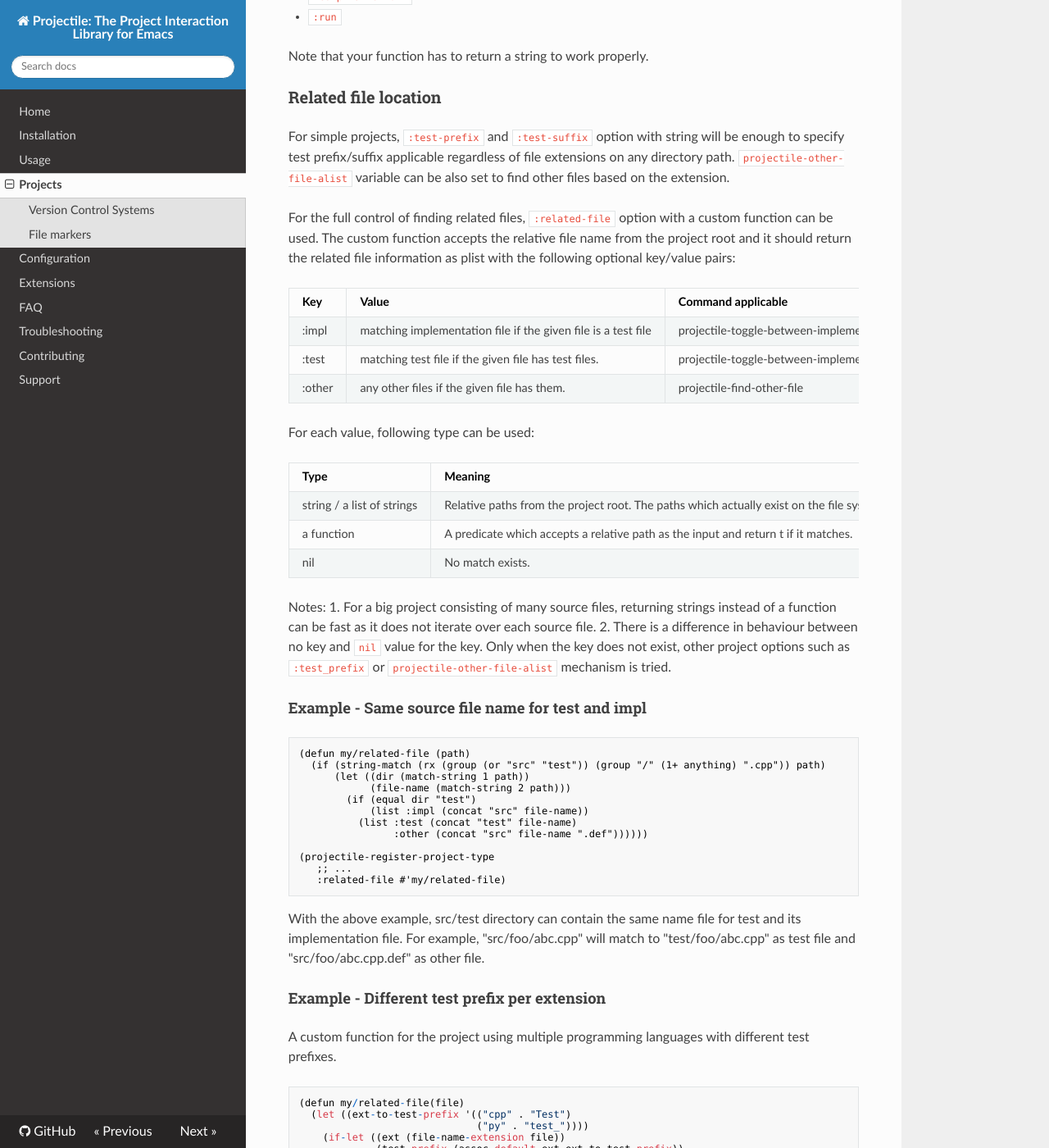
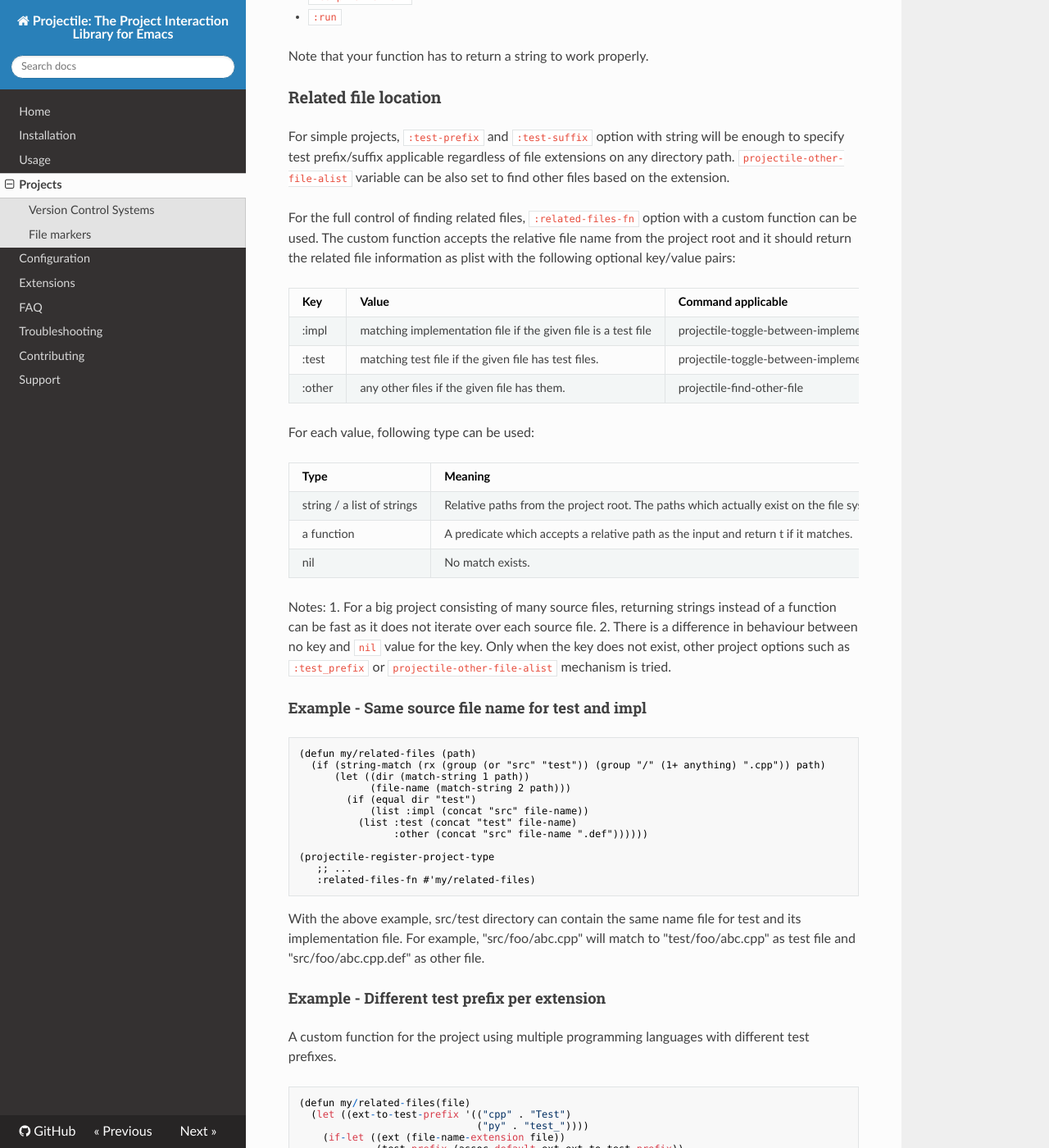
Before and after one commit to bbatsov/projectile, an MkDocs documentation site: the page built from doc/projects.md, in a window 1280 px wide and 1400 px high, scrolled down 3345 px. Shown: the whole window at 82% size. Built offline with MkDocs 1.6.1, drawn with Linux system fonts in a browser that asks for light colours; nearby versions of some CDN libraries; old or Windows-style settings are respelled for this version of MkDocs; some of the changed text lies outside the part shown.

Commit message:
Rename :related-file with :related-files-fn and add more comments

````diff
--- a/doc/projects.md
+++ b/doc/projects.md
@@ -79,18 +79,18 @@
 
 The available options are:
 
-Option           | Documentation
----------------- | -------------------------------------------------------------------------------------------
-:compilation-dir | A path, relative to the project root, from where to run the tests and compilation commands.
-:compile         | A command to compile the project.
-:configure       | A command to configure the project. `%s` will be substituted with the project root.
-:run             | A command to run the project.
-:src-dir         | A path, relative to the project root, where the source code lives.
-:test            | A command to test the project.
-:test-dir        | A path, relative to the project root, where the test code lives.
-:test-prefix     | A prefix to generate test files names.
-:test-suffix     | A suffix to generate test files names.
-:related-file    | A function to specify test/impl/other files in a more flexible way.
+Option            | Documentation
+------------------|--------------------------------------------------------------------------------------------
+:compilation-dir  | A path, relative to the project root, from where to run the tests and compilation commands.
+:compile          | A command to compile the project.
+:configure        | A command to configure the project. `%s` will be substituted with the project root.
+:run              | A command to run the project.
+:src-dir          | A path, relative to the project root, where the source code lives.
+:test             | A command to test the project.
+:test-dir         | A path, relative to the project root, where the test code lives.
+:test-prefix      | A prefix to generate test files names.
+:test-suffix      | A suffix to generate test files names.
+:related-files-fn | A function to specify test/impl/other files in a more flexible way.
 
 #### Returning Projectile Commands from a function
 
@@ -140,10 +140,10 @@
 on any directory path. `projectile-other-file-alist` variable can be also set to
 find other files based on the extension.
 
-For the full control of finding related files, `:related-file` option with a
+For the full control of finding related files, `:related-files-fn` option with a
 custom function can be used. The custom function accepts the relative file name
-from the project root and it should return the related file information as
-plist with the following optional key/value pairs:
+from the project root and it should return the related file information as plist
+with the following optional key/value pairs:
 
 | Key    | Value                                                         | Command applicable                                |
 |--------|---------------------------------------------------------------|---------------------------------------------------|
@@ -171,7 +171,7 @@
 #### Example - Same source file name for test and impl
 
 ```el
-(defun my/related-file (path)
+(defun my/related-files (path)
   (if (string-match (rx (group (or "src" "test")) (group "/" (1+ anything) ".cpp")) path)
       (let ((dir (match-string 1 path))
             (file-name (match-string 2 path)))
@@ -182,7 +182,7 @@
 
 (projectile-register-project-type
    ;; ...
-   :related-file #'my/related-file)
+   :related-files-fn #'my/related-files)
 ```
 
 With the above example, src/test directory can contain the same name file for test and its implementation file.
@@ -192,7 +192,7 @@
 #### Example - Different test prefix per extension
 A custom function for the project using multiple programming languages with different test prefixes.
 ```
-(defun my/related-file(file)
+(defun my/related-files(file)
   (let ((ext-to-test-prefix '(("cpp" . "Test")
                               ("py" . "test_"))))
     (if-let ((ext (file-name-extension file))
````
Also changed, not shown: CHANGELOG.md (+1 -1 lines), 2 other files.
